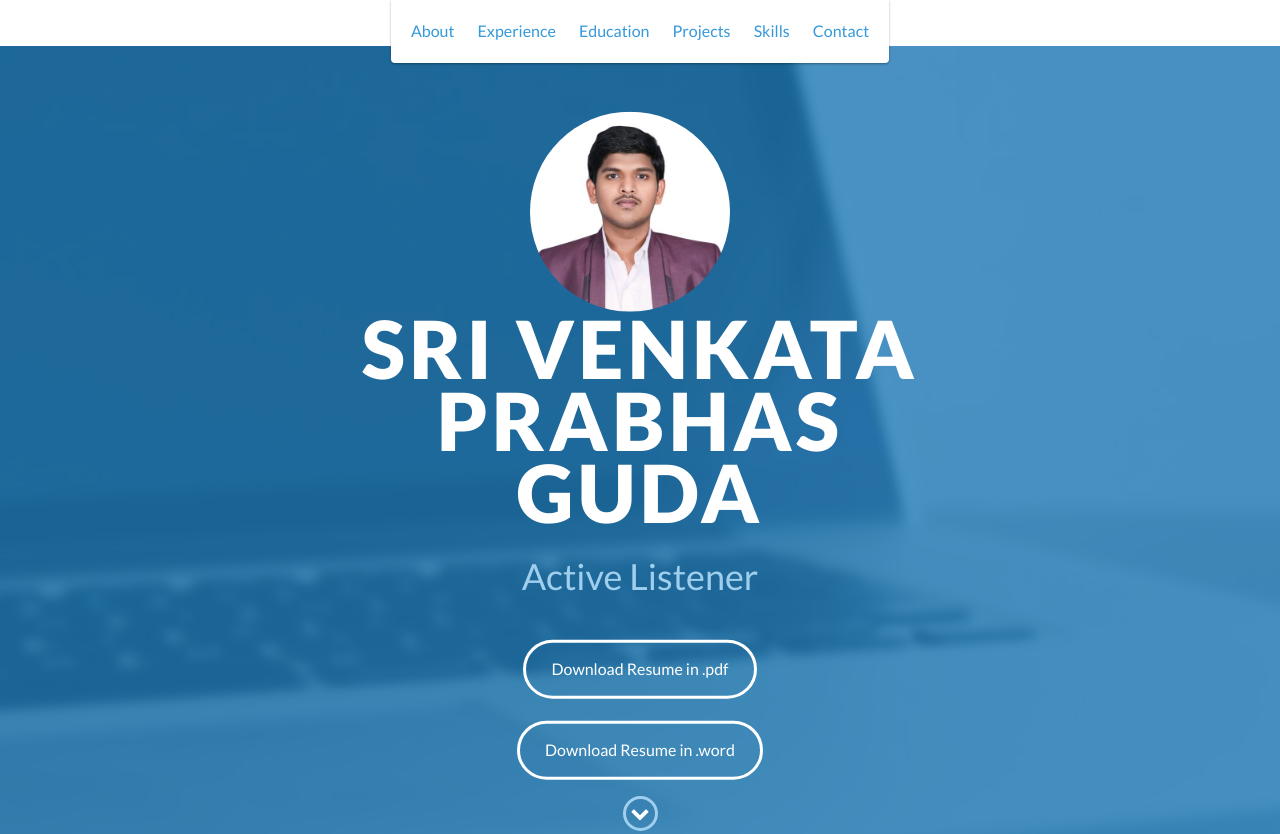
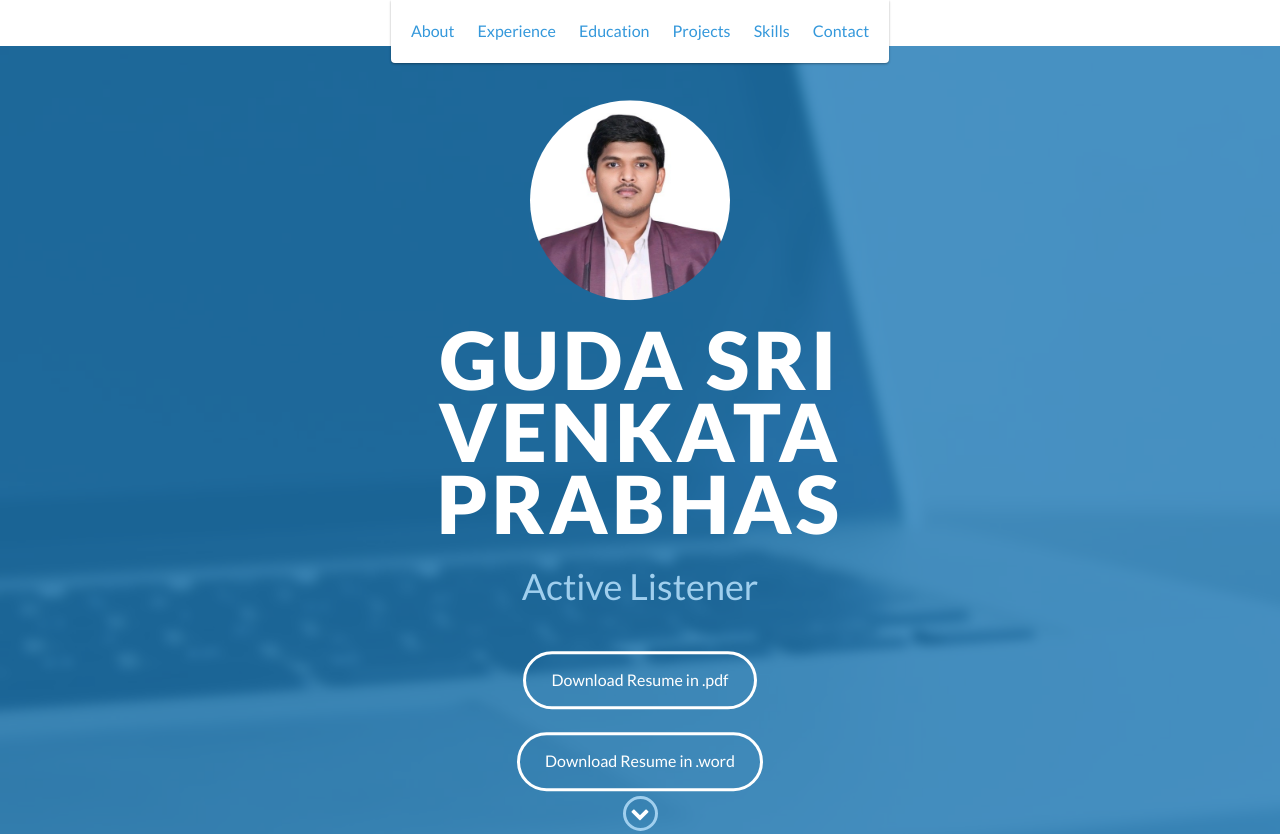
Before and after one commit to prabhasg03/Portfolio_Website, a website: page index.html in a window 1280 px wide. Shown: the top 834 px of the page. Drawn offline with nearby package versions, Linux system fonts and the light colour scheme.

Commit message:
Completed Stage 2

```diff
--- a/index.html
+++ b/index.html
@@ -50,8 +50,8 @@
     <div id="lead">
         <div id="lead-content">
             <img src="images/profile.jpg" alt="Sri Venkata Prabhas Guda" class="rounded-image">
-		<br>
-            <h1>Sri Venkata Prabhas Guda</h1>
+		<br></br>
+            <h1>Guda Sri Venkata Prabhas</h1>
  <br>
             <h2 id="dynamic-text">Developer</h2>
 <br>
```
